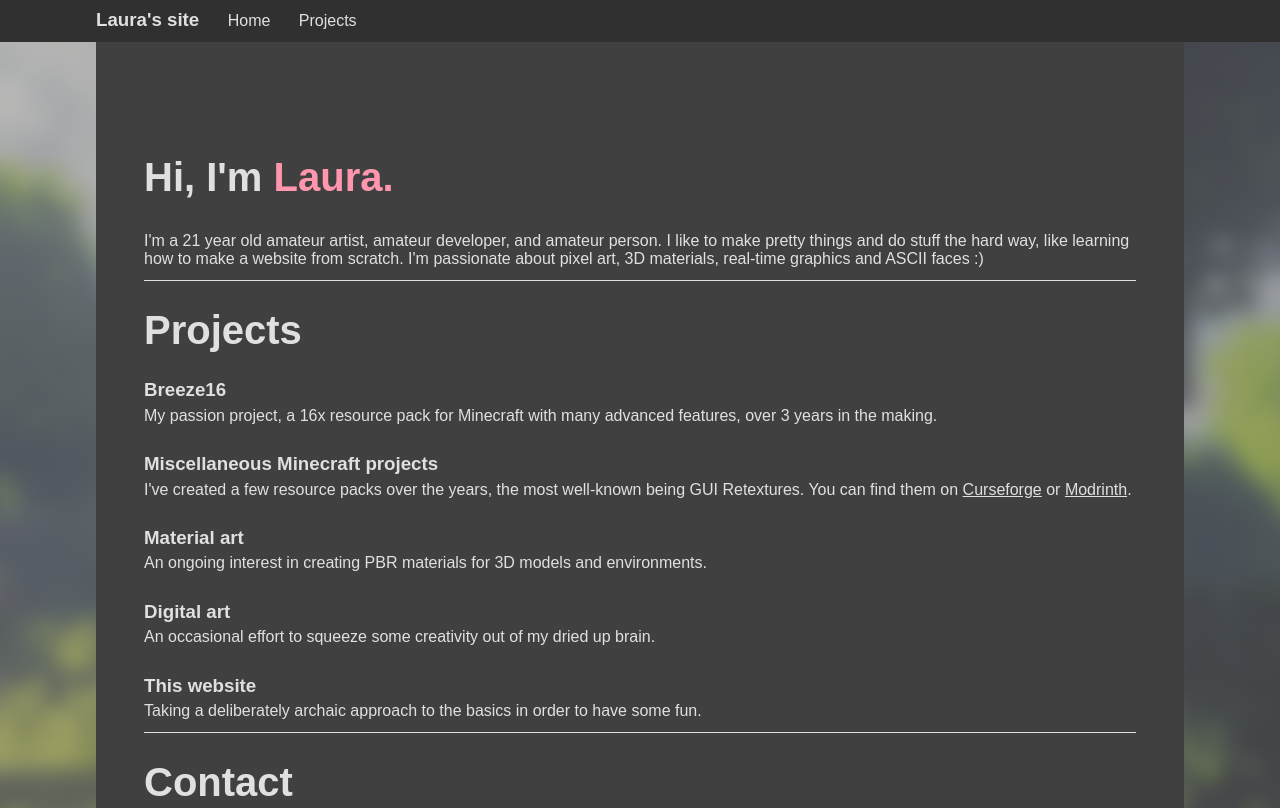
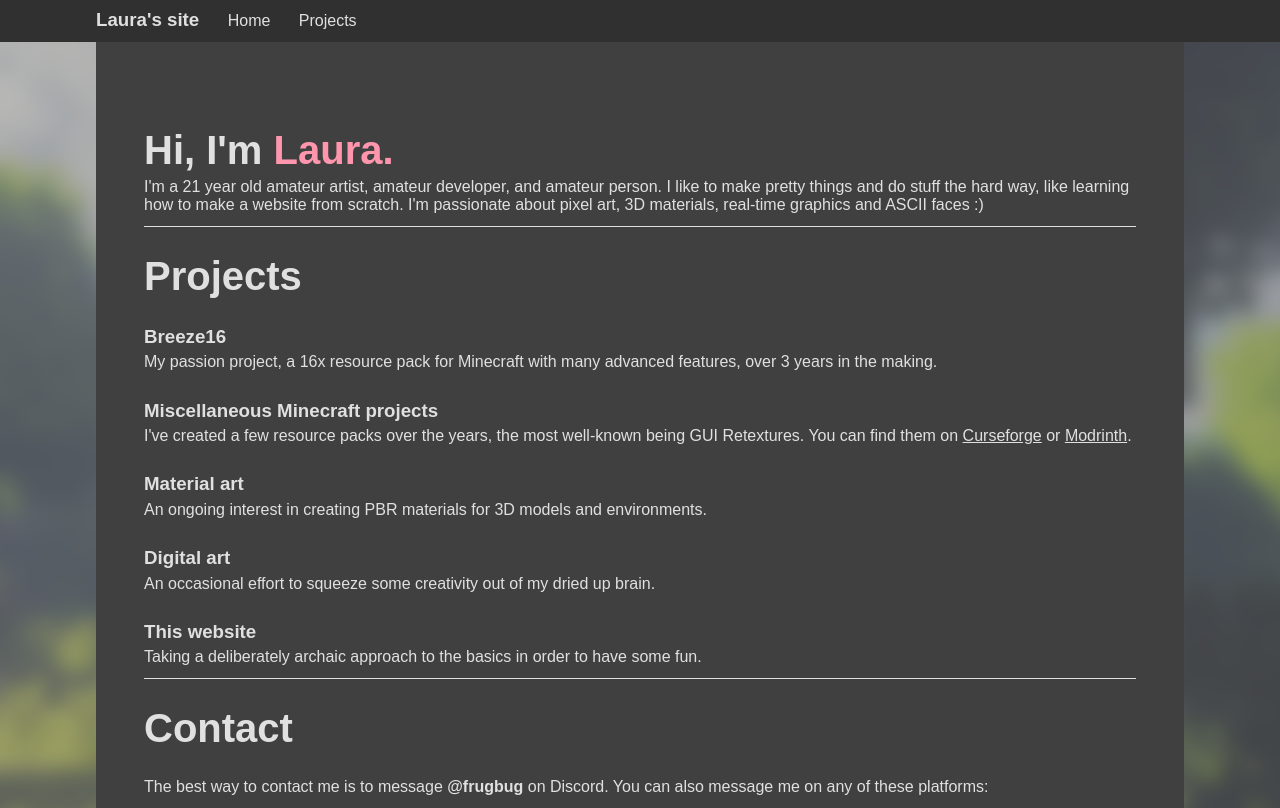
Before and after one commit to frugbug/frugbug.github.io, a plain HTML site: page index.html in a window 1280 px wide. Shown: the top 808 px of the page. Drawn offline with Linux system fonts and the light colour scheme; a web font is replaced by a local one.

Commit message:
Possibly better name title

```diff
--- a/index.html
+++ b/index.html
@@ -32,7 +32,7 @@
       <div class="main-wrapper">
         <!-- <img class="profile-picture" src="media/frugpixel_big_padded.png" height=150px width=150px ></img> -->
         <div class="hello-text-name-container">
-          <h1 id="hello" class="hello-text">Hi, I'm&nbsp;</h1>
+          <h1 id="hello" class="hello-text">Hi, I'm </h1>
           <h1 id="name" class="hello-text-name">Laura.</h1>
           <h1 id="alias" class="hello-text-name">frugbug! <span class="pronouns">(she/they)</span></h1>
         </div>
--- a/style.css
+++ b/style.css
@@ -82,22 +82,26 @@ p {
 
 .hello-text-name-container {
   padding-top: 8em;
-  display: inline-grid;
+}
+.hello-text {
+  display: inline;
 }
 .hello-text-name {
   display: inline;
-  grid-column: 2;
-  grid-row: 1;
   color: rgb(255, 150, 174);
 }
 #name {
   opacity: 1;
   transition: opacity 0.6s;
+  position: relative;
   z-index: 1;
 }
 #alias {
   opacity: 0;
   transition: opacity 0.6s;
+  position: relative;
+  right: 3.25em;
+  z-index: 0;
 }
 #name:hover {
   opacity: 0;
```
